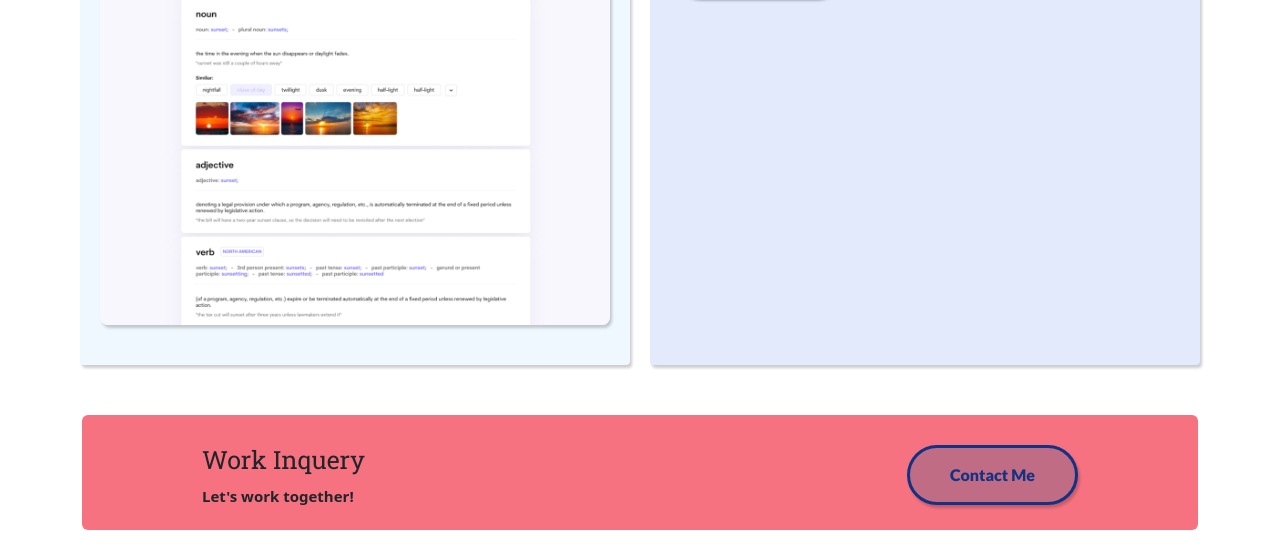
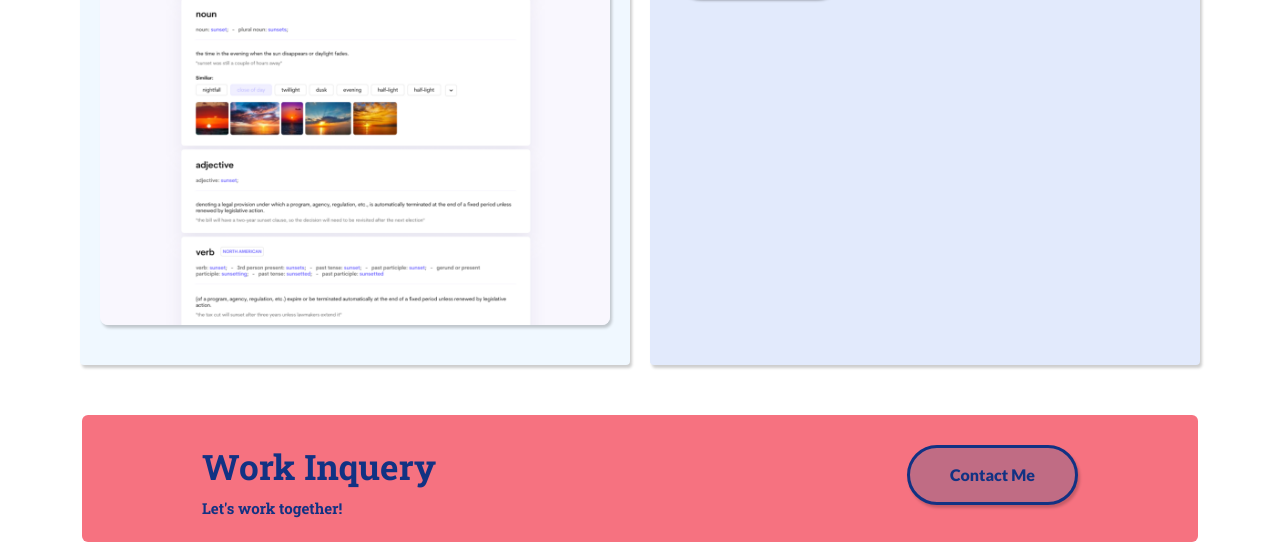
Before and after one commit to Aznaia/portfolio-project, a plain HTML site: page index.html in a window 1280 px wide. Shown: the part 1852-2403 px from the top of the page. Drawn offline with nearby package versions, Linux system fonts and the light colour scheme.

Commit message:
Styled footer contact card

```diff
--- a/index.html
+++ b/index.html
@@ -140,7 +140,7 @@
           class="contact-card d-flex justify-content-between mb-4 d-none d-sm-flex"
         >
           <div>
-            <h4>Work Inquery</h4>
+            <h2>Work Inquery</h2>
             <p>Let's work together!</p>
           </div>
           <div>
--- a/src/style.css
+++ b/src/style.css
@@ -27,11 +27,6 @@ h2 {
 
 h3 {
   font-size: 20px;
-}
-
-h4 {
-  font-size: 25px;
-  font-family: var(--heading-font);
 }
 
 p {
@@ -71,10 +66,13 @@ footer {
 
 footer .contact-card {
   background-color: var(--accent-color);
+  color: var(--primary-color);
+  font-family: var(--heading-font);
   font-weight: bold;
   border-radius: 6px;
   padding: 30px 120px 5px;
 }
+
 footer .contact-card p {
   font-size: 15px;
   padding: 0;
```
Also changed, not shown: about.html (+1 -1 lines), contact.html (+1 -1 lines), work.html (+1 -1 lines).
